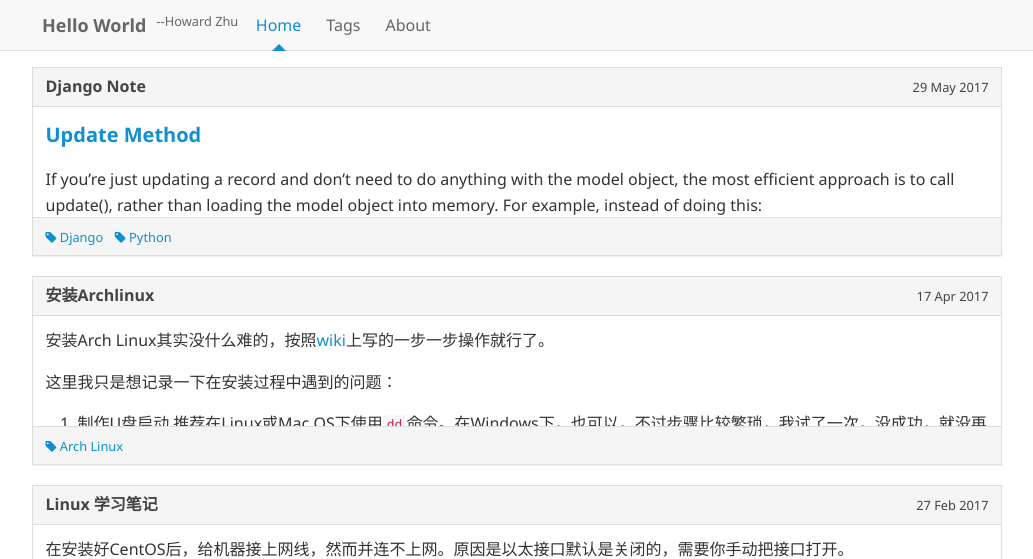
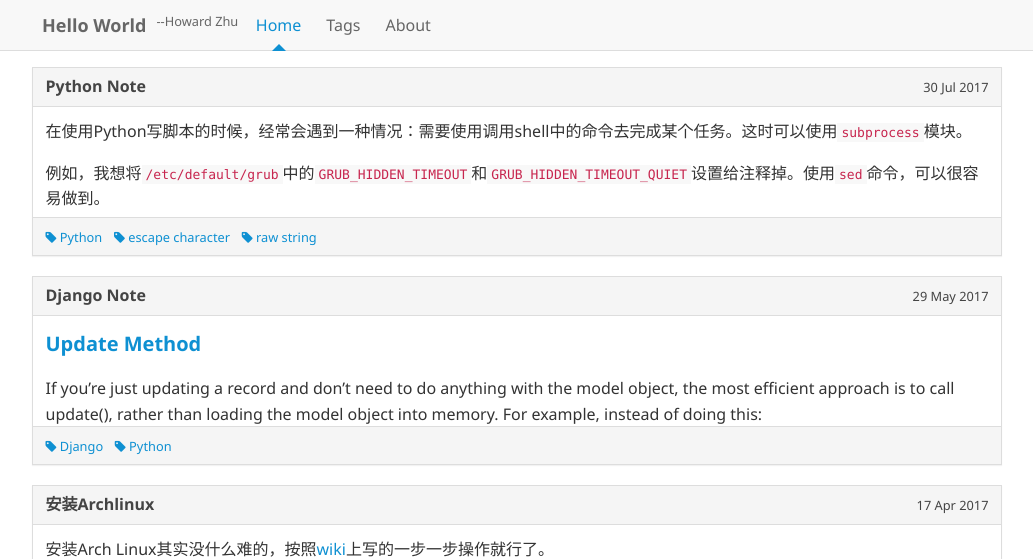
Before and after one commit to zhcHoward/zhcHoward.github.io, a Jekyll site: the page built from index.html, in a window 1280 px wide, cut to the strip 0-559 px from the top of the page. Shown: the whole strip, without its empty margins (123-1156 px from the left). Built offline with Jekyll 4.4.1, drawn with Linux system fonts in a browser that asks for light colours; the list of posts is cut into pages by our own code; some of the changed text lies outside the part shown.

Commit message:
add new post

`````diff
--- a/_config.yml
+++ b/_config.yml
@@ -4,13 +4,11 @@ gems:
 # Setup
 title:               Hello World
 tagline:             'Howard Zhu'
-description:         'A reserved <a href="http://jekyllrb.com" target="_blank">Jekyll</a> theme that places the utmost gravity on content with a hidden drawer. Made by <a href="https://twitter.com/mdo" target="_blank">@mdo</a>.'
 url:                 http://zhchoward.github.io
-paginate:            5
 
 # Where things are
 source:       .
-destination:  ./_site
+destination:  _site
 plugins_dir:  _plugins
 layouts_dir:  _layouts
 data_dir:     _data
@@ -54,6 +52,7 @@ show_dir_listing: false
 
 # Outputting
 permalink:     date
+paginate:      5
 paginate_path: /page:num
 timezone:      Asia/Shanghai
 
--- /dev/null
+++ b/_posts/2017-07-30-Python-Note.md
@@ -0,0 +1,26 @@
+---
+layout: post
+title: Python Note
+tags:
+- Python
+- escape character
+- raw string
+---
+
+在使用Python写脚本的时候，经常会遇到一种情况：需要使用调用shell中的命令去完成某个任务。这时可以使用`subprocess`模块。
+
+例如，我想将`/etc/default/grub`中的`GRUB_HIDDEN_TIMEOUT`和`GRUB_HIDDEN_TIMEOUT_QUIET`设置给注释掉。使用`sed`命令，可以很容易做到。
+````bash
+sed -i -r 's/([# ]*)(GRUB_HIDDEN_TIMEOUT\S*)/#\2/' /etc/default/grub
+````
+
+在Python中，可以这样使用：
+
+```python
+import subprocess
+
+p = subprocess.Popen(["sed -i -r 's/([# ]*)(GRUB_HIDDEN_TIMEOUT\S*)/#\2/' /etc/default/grub"], stdout=subprocess.PIPE, stderr=subprocess.PIPE, shell=True, close_fds=True)
+output, err = p.communicate()
+```
+
+这样看表面上没什么问题，但其实`sed`命令并不会达到想要的效果。原因就是Python会把字符串中的`\`当做转义字符。也就是说`sed`命令本身没什么问题，但把整个命令作为一个字符串传给`Popen`后，字符串被转义，其中的正则表达式已经不是原来的样子了。为了防止Python转义字符，可以在字符串前加上`r`。这样在运行时，Python会把这个字符串作为一个`raw string`来处理，不会对任何字符进行转义。所以，在上面的例子中，只需要将`"sed -i -r …"`改为`r"sed -i -r …"`就可以了。
`````
